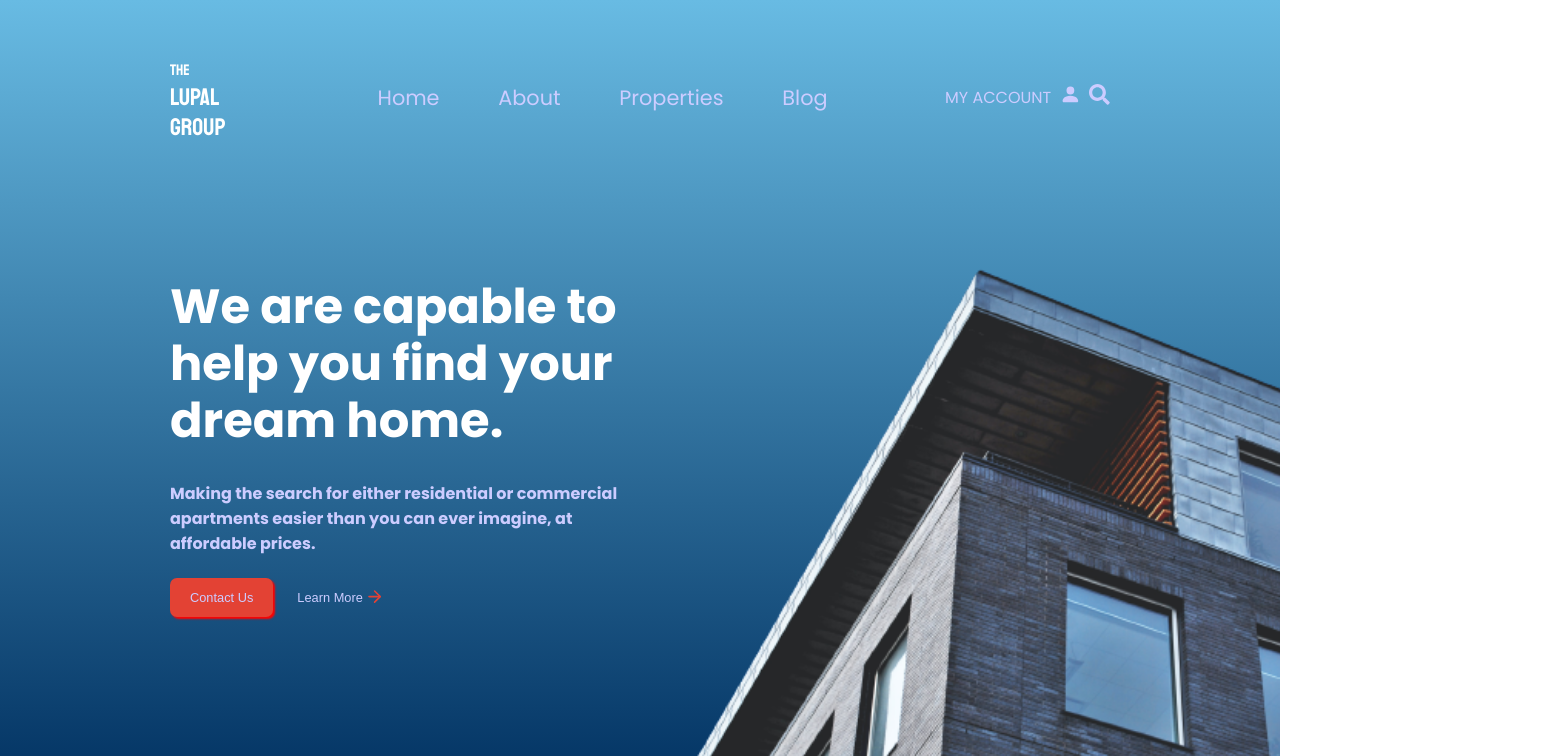
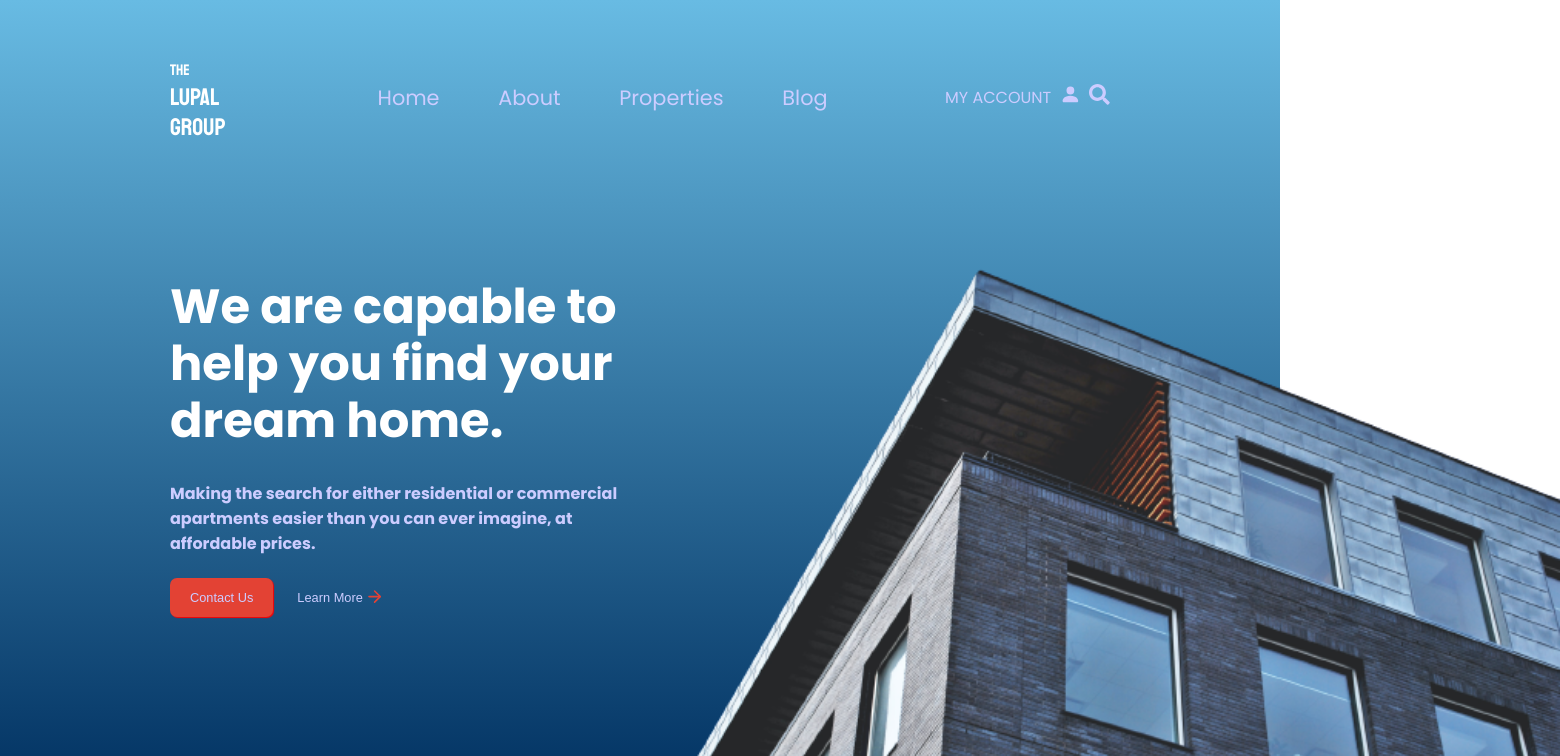
Before and after one commit to dragg54/real-estate, a React (Create React App) app: page / in a window 1280 px wide. Shown: the top 756 px of the page, 1560 px wide, since content can reach past the window. Built offline with nearby package versions, Linux system fonts and the light colour scheme.

Commit message:
position relative

```diff
--- a/src/components/hero/StyledHero.js
+++ b/src/components/hero/StyledHero.js
@@ -21,9 +21,10 @@ export const HeroWrapper = styled.div`
     height: 800px;
     width:100%;
     background: linear-gradient(#68BBE3, #003060), url("../../../images/hero-image.png");
-    margin-bottom: 100px;
     padding:0px;
-    overflow: hidden;
+    position: relative;
+    margin-bottom: 200px;
+
 
     @media(max-width: 600px){
        height: 850px
@@ -118,7 +119,7 @@ export const PrimaryButton = styled.button`
     padding: 12px 20px;
     font-size: 0.8rem;
     background-color: #E34234;
-    box-shadow: 2px 2px 2px red;
+    box-shadow: 1px 1px 1px red;
     color: hsl(240, 100%, 90%);
     border: none;
     border-radius: 7px;
```
